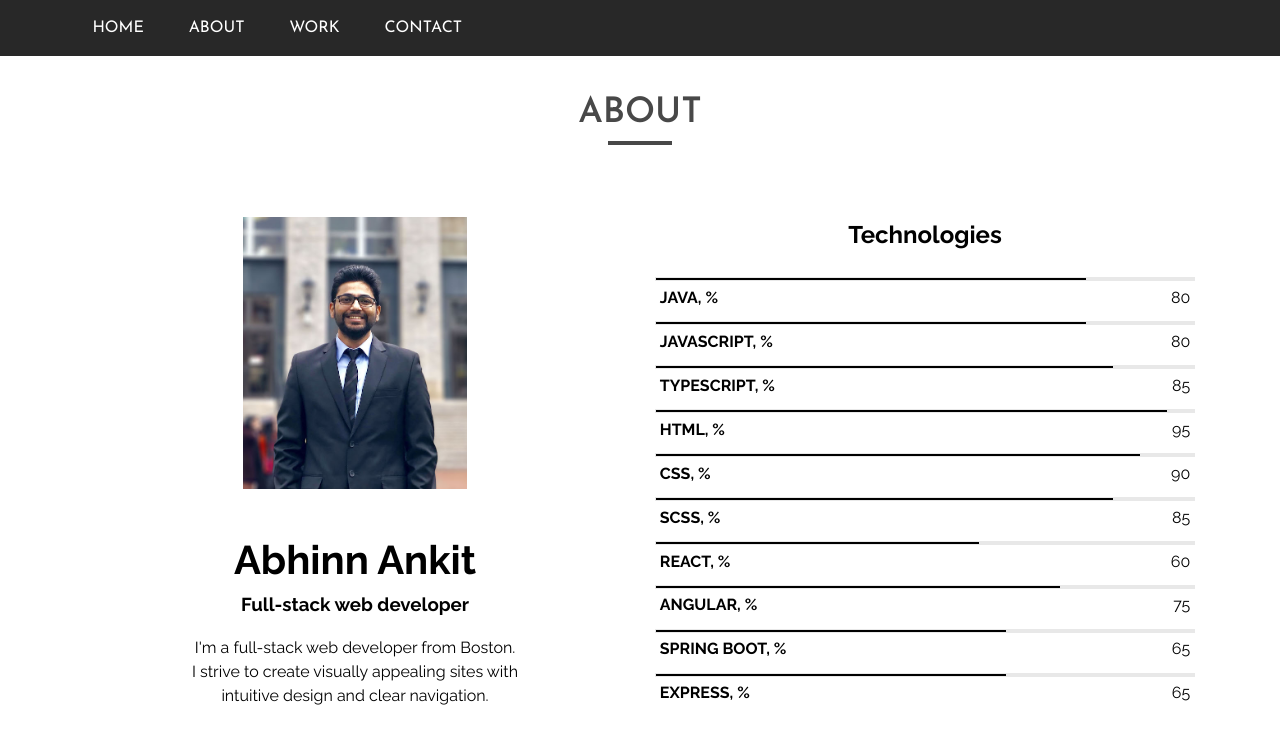
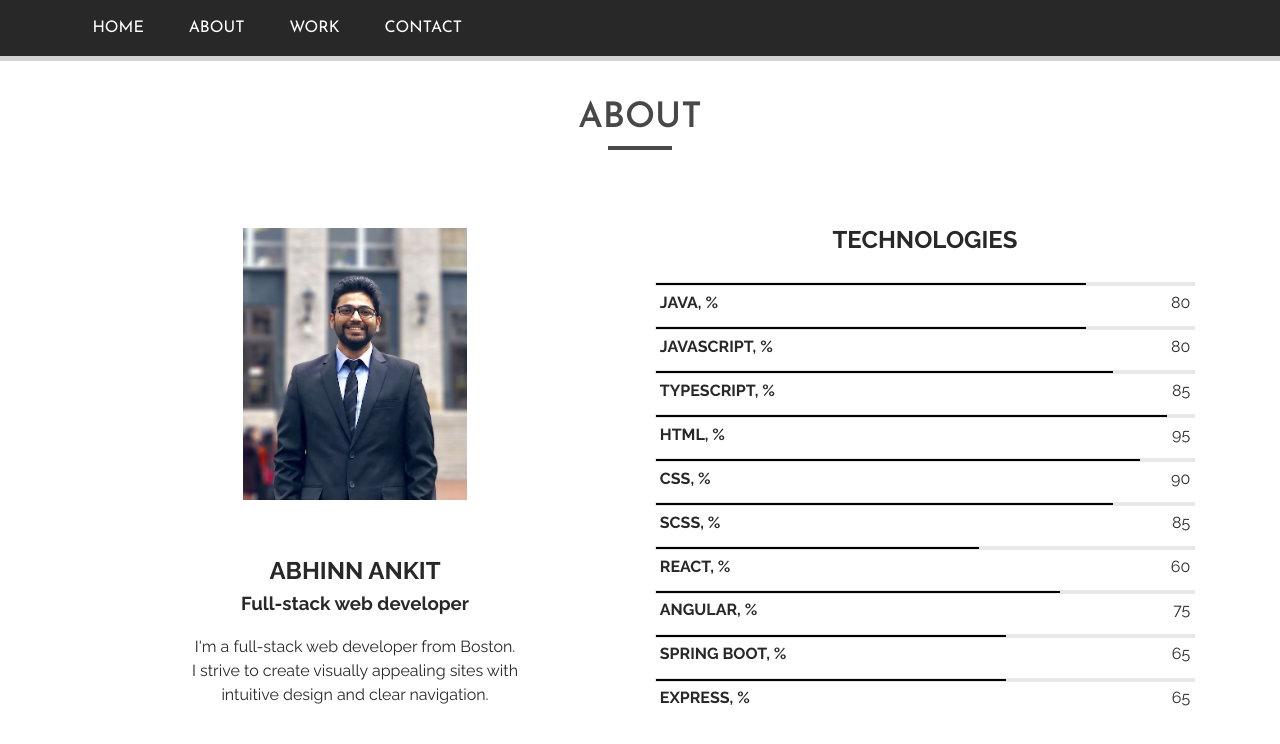
Before and after one commit to abhinnankit/abhinnankit.github.io, a React (Create React App) app: page / in a window 1280 px wide. Shown: the top 744 px of the page. Built offline with nearby package versions, Linux system fonts and the light colour scheme.

Commit message:
Add styling to different components

```diff
--- a/src/components/About/About.module.scss
+++ b/src/components/About/About.module.scss
@@ -7,6 +7,10 @@
     justify-content: unset;
     flex-direction: column;
     flex-wrap: wrap;
+}
+
+.AboutSkill {
+    margin: auto;
 }
 
 @media (min-width: 600px) and (max-width: 1199px) {
--- a/src/components/About/About.tsx
+++ b/src/components/About/About.tsx
@@ -5,7 +5,7 @@ import Skills from './Skills/Skills';
 
 const about = props => {
     const aboutMeClasses = ['col-xl-6', 'col-lg-10', 'col-12', classes.About, classes.AboutSpace];
-    const skillClasses = ['col-xl-6', 'col-lg-10', 'col-12'];
+    const skillClasses = ['col-xl-6', 'col-lg-10', 'col-12', classes.AboutSkill];
     return (
         <>
             <div className={aboutMeClasses.join(' ')}>
--- a/src/components/About/AboutMe/AboutMe.module.scss
+++ b/src/components/About/AboutMe/AboutMe.module.scss
@@ -8,9 +8,6 @@
     font-family: 'Raleway', sans-serif;
     margin: auto;
     max-width: 23em;
-    h2 {
-        font-size: 2.5em;
-    }
     h3 {
         margin-bottom: 1em;
     }
--- a/src/components/About/AboutMe/AboutMe.tsx
+++ b/src/components/About/AboutMe/AboutMe.tsx
@@ -9,7 +9,7 @@ const aboutMe = () => {
                 <img src={myImage} alt={'Abhinn Ankit'} className={classes.img} />
             </figure>
             <article className={classes.article}>
-                <h2>Abhinn Ankit</h2>
+                <h2>ABHINN ANKIT</h2>
                 <h3>Full-stack web developer</h3>
                 <p>I'm a full-stack web developer from Boston.</p>
                 <p>I strive to create visually appealing sites with intuitive design and clear navigation.</p>
--- a/src/components/About/Skills/Skills.module.scss
+++ b/src/components/About/Skills/Skills.module.scss
@@ -3,6 +3,22 @@
     width: 100%;
     h2 {
         text-align: center;
-        margin: 1em;
+        margin: 3em 1em 1em;
     }
 }
+
+@media (min-width: 768px) {
+    .Skills {
+        h2 {
+            margin-top: 2em;
+        }
+    }
+}
+
+@media (min-width: 1200px) {
+    .Skills {
+        h2 {
+            margin-top: 1em;
+        }
+    }
+}
--- a/src/components/About/Skills/Skills.tsx
+++ b/src/components/About/Skills/Skills.tsx
@@ -17,7 +17,7 @@ const skills = () => {
     };
     return (
         <div className={classes.Skills}>
-            <h2>Technologies</h2>
+            <h2>TECHNOLOGIES</h2>
             {Object.keys(languages).map(language => (
                 <Skill key={language} skill={language} percent={languages[language]} />
             ))}
--- a/src/containers/Header/Header.module.scss
+++ b/src/containers/Header/Header.module.scss
@@ -1,3 +1,4 @@
 .Header {
     background-color: #282828;
+    border-bottom: 5px solid #d3d3d3;
 }
--- a/src/index.scss
+++ b/src/index.scss
@@ -2,6 +2,7 @@
     -webkit-box-sizing: border-box;
     -moz-box-sizing: border-box;
     box-sizing: border-box;
+    color: #282828;
 }
 
 p,
```
